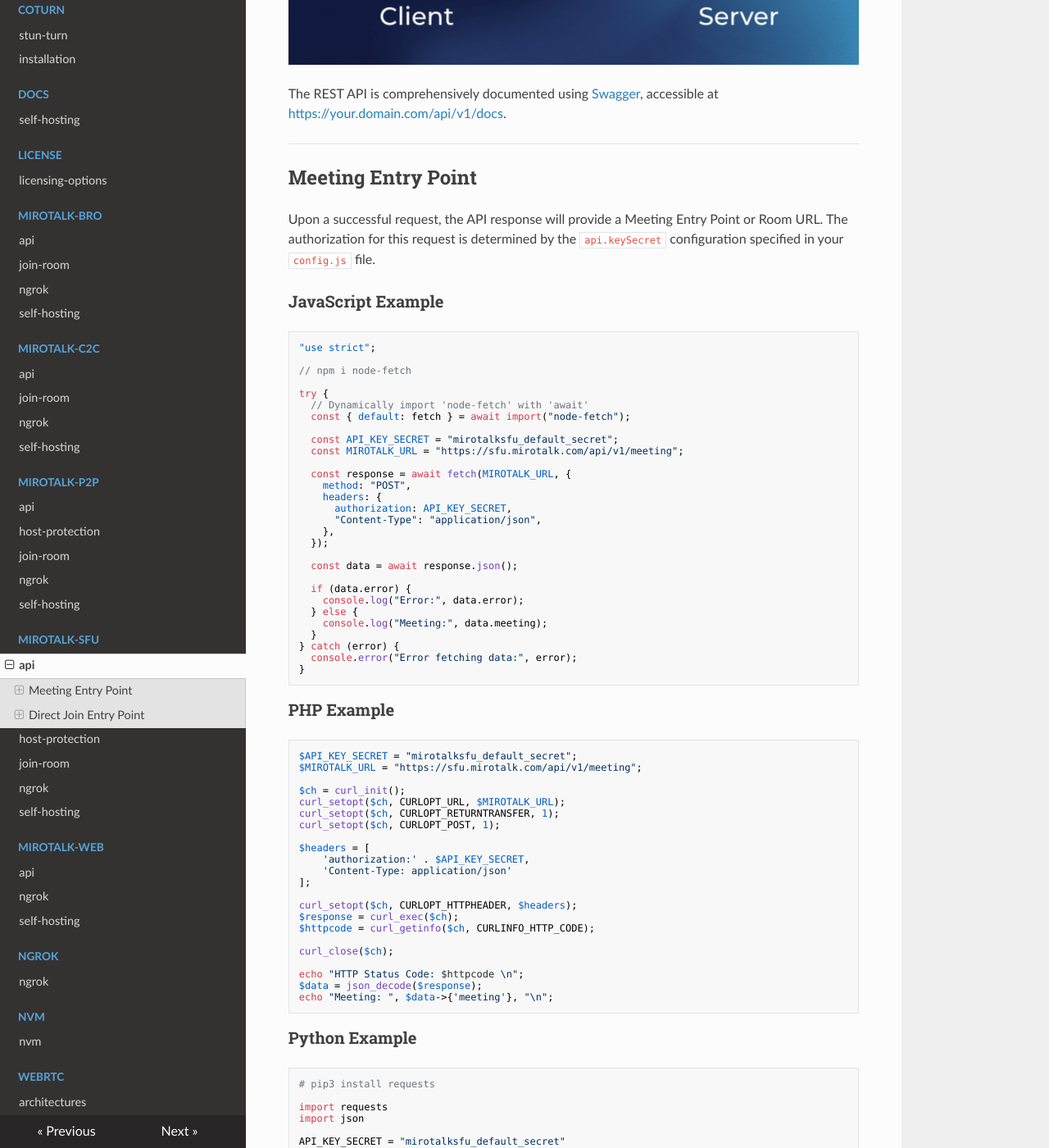
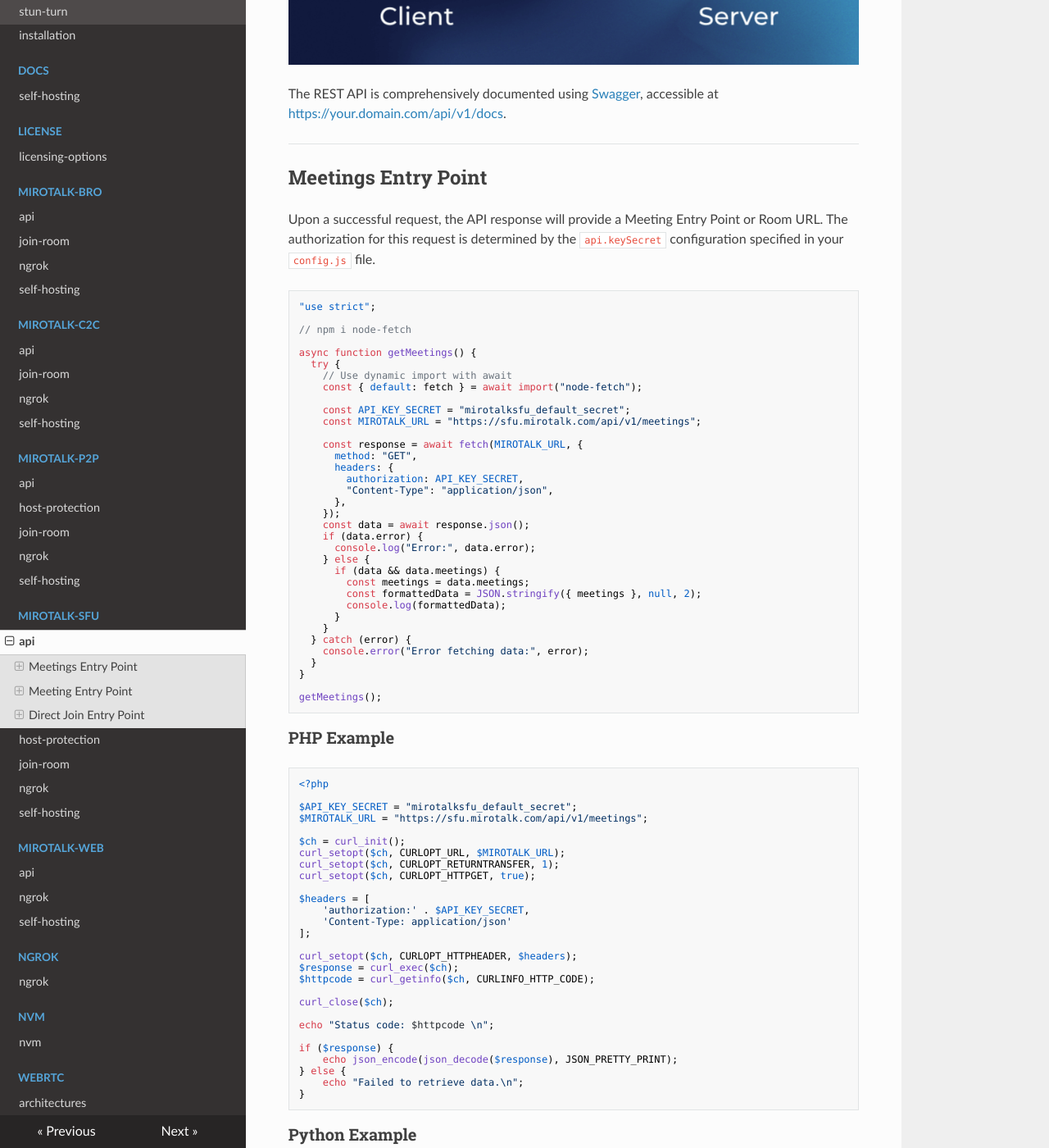
Before and after one commit to miroslavpejic85/mirotalk-docs, an MkDocs documentation site: the page built from docs/mirotalk-sfu/api.md, in a window 1280 px wide and 1400 px high, scrolled down 367 px. Shown: the whole window at 82% size. Built offline with MkDocs 1.6.1, drawn with Linux system fonts in a browser that asks for light colours; nearby versions of some CDN libraries; some of the changed text lies outside the part shown.

Commit message:
[mirotalkdocs] - update docs

````diff
--- a/docs/mirotalk-sfu/api.md
+++ b/docs/mirotalk-sfu/api.md
@@ -3,6 +3,128 @@
 ![api](../images/api.png)
 
 The REST API is comprehensively documented using [Swagger](https://swagger.io/), accessible at [https://your.domain.com/api/v1/docs](https://sfu.mirotalk.com/api/v1/docs).
+
+---
+
+## Meetings Entry Point
+
+Upon a successful request, the API response will provide a Meeting Entry Point or Room URL. The authorization for this request is determined by the `api.keySecret` configuration specified in your `config.js` file.
+
+```javascript
+"use strict";
+
+// npm i node-fetch
+
+async function getMeetings() {
+  try {
+    // Use dynamic import with await
+    const { default: fetch } = await import("node-fetch");
+
+    const API_KEY_SECRET = "mirotalksfu_default_secret";
+    const MIROTALK_URL = "https://sfu.mirotalk.com/api/v1/meetings";
+
+    const response = await fetch(MIROTALK_URL, {
+      method: "GET",
+      headers: {
+        authorization: API_KEY_SECRET,
+        "Content-Type": "application/json",
+      },
+    });
+    const data = await response.json();
+    if (data.error) {
+      console.log("Error:", data.error);
+    } else {
+      if (data && data.meetings) {
+        const meetings = data.meetings;
+        const formattedData = JSON.stringify({ meetings }, null, 2);
+        console.log(formattedData);
+      }
+    }
+  } catch (error) {
+    console.error("Error fetching data:", error);
+  }
+}
+
+getMeetings();
+```
+
+### PHP Example
+
+```php
+<?php
+
+$API_KEY_SECRET = "mirotalksfu_default_secret";
+$MIROTALK_URL = "https://sfu.mirotalk.com/api/v1/meetings";
+
+$ch = curl_init();
+curl_setopt($ch, CURLOPT_URL, $MIROTALK_URL);
+curl_setopt($ch, CURLOPT_RETURNTRANSFER, 1);
+curl_setopt($ch, CURLOPT_HTTPGET, true);
+
+$headers = [
+    'authorization:' . $API_KEY_SECRET,
+    'Content-Type: application/json'
+];
+
+curl_setopt($ch, CURLOPT_HTTPHEADER, $headers);
+$response = curl_exec($ch);
+$httpcode = curl_getinfo($ch, CURLINFO_HTTP_CODE);
+
+curl_close($ch);
+
+echo "Status code: $httpcode \n";
+
+if ($response) {
+    echo json_encode(json_decode($response), JSON_PRETTY_PRINT);
+} else {
+    echo "Failed to retrieve data.\n";
+}
+```
+
+### Python Example
+
+```python
+# pip3 install requests
+import requests
+import json
+
+API_KEY_SECRET = "mirotalksfu_default_secret"
+MIROTALK_URL = "https://sfu.mirotalk.com/api/v1/meetings"
+
+headers = {
+    "authorization": API_KEY_SECRET,
+    "Content-Type": "application/json",
+}
+
+response = requests.get(
+    MIROTALK_URL,
+    headers=headers
+)
+
+print("Status code:", response.status_code)
+
+if response.status_code == 200:
+    data = response.json()
+    pretty_printed_data = json.dumps(data, indent=4)
+    print(data)
+else:
+    print("Failed to retrieve data. Error:", response.text)
+```
+
+### Bash Example
+
+```bash
+#!/bin/bash
+
+API_KEY_SECRET="mirotalksfu_default_secret"
+MIROTALK_URL="https://sfu.mirotalk.com/api/v1/meetings"
+#MIROTALK_URL="http://localhost:3010/api/v1/meetings"
+
+curl $MIROTALK_URL \
+    --header "authorization: $API_KEY_SECRET" \
+    --header "Content-Type: application/json" \
+    --request GET
+```
 
 ---
 
@@ -147,11 +269,11 @@ try {
       notify: true,
       // Provide token configuration only if host is protected or user authentication is required
       token: {
-          username: 'username',
-          password: 'password',
-          presenter: true,
-          expire: '1h',
-      }
+        username: "username",
+        password: "password",
+        presenter: true,
+        expire: "1h",
+      },
     }),
   });
   const data = await response.json();
@@ -281,6 +403,23 @@ curl $MIROTALK_URL \
 
 ---
 
-**Note:** Replace `sfu.mirotalk.com` in the code snippets with `your.domain.com`.
+**Note:**
+
+- Replace `sfu.mirotalk.com` in the code snippets with `your.domain.com`.
+- In the `app/src/config` under the `api` section, you can enable or disable these endpoints in the `allowed` section.
+
+```js
+api: {
+    // Default secret key for app/api
+    keySecret: 'mirotalksfu_default_secret',
+    // Define which endpoints are allowed
+    allowed: {
+        meetings: true,
+        meeting: true,
+        join: true,
+        // Add more endpoints here as needed
+    },
+},
+```
 
 ---
````
